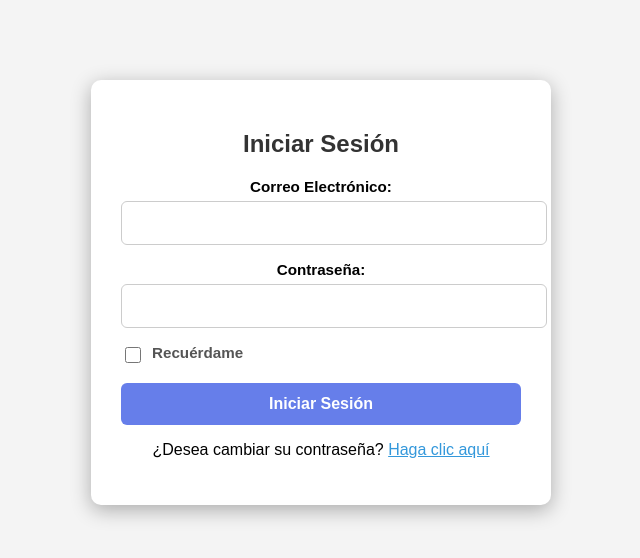
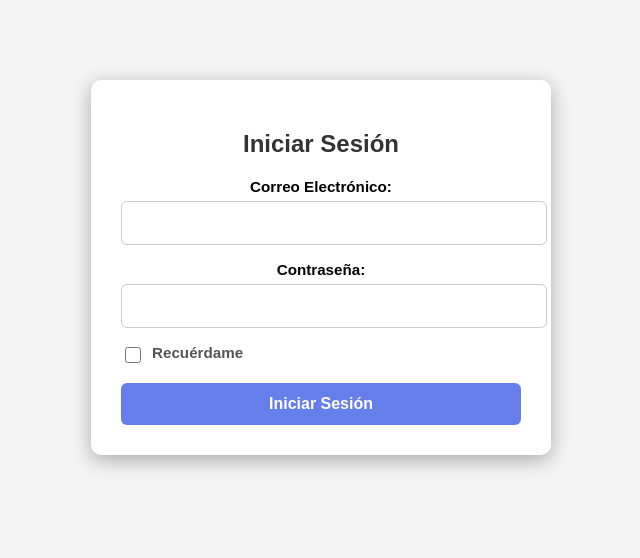
Before and after one commit to alvaroarriagadao/my-payments-test, a Gatsby site: page /login in a window 1280 px wide. Shown: the whole page, without its empty margins (319-959 px from the left). Built offline with nearby package versions, Linux system fonts and the light colour scheme; Gatsby itself is replaced by a stand-in of ours.

Commit message:
Feat: se añade cambiar contraseña desde dentro

```diff
--- a/src/pages/login.tsx
+++ b/src/pages/login.tsx
@@ -39,12 +39,6 @@ const LoginPage: React.FC = () => {
         <button type="submit">Iniciar Sesión</button>
       </form>
       {error && <p style={{ color: "red" }}>{error}</p>}
-      <p>
-        ¿Desea cambiar su contraseña?{" "}
-        <span onClick={() => navigate("/ChangePassword")} style={{ color: "#3498db", cursor: "pointer", textDecoration: "underline" }}>
-          Haga clic aquí
-        </span>
-      </p>
     </div>
   );
 };
```
